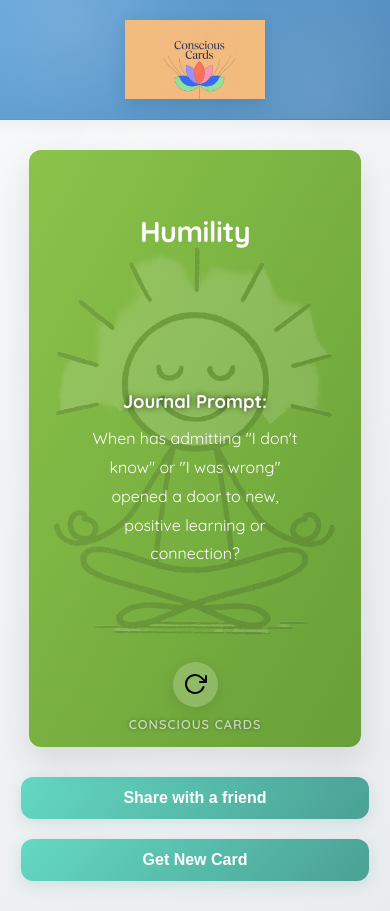
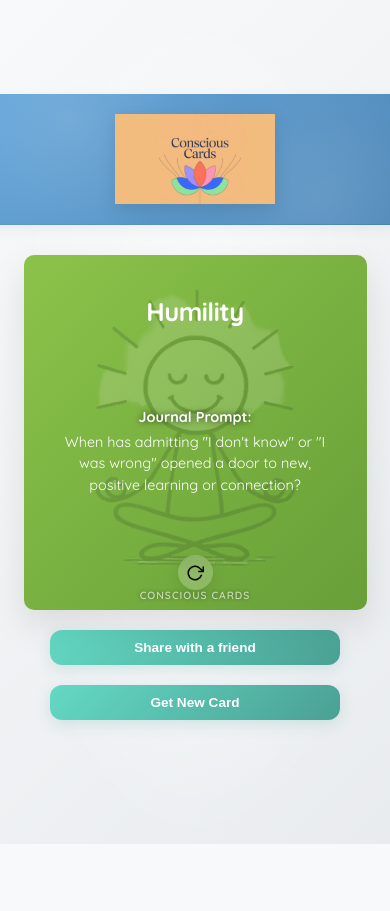
Before and after one commit to ask-andrew/consciouscards, a plain HTML site: page index.html in a window 390 px wide. After the commit the page ends 844 px from the top, so only its background shows below. Drawn offline with nearby package versions, Linux system fonts and the light colour scheme.

Commit message:
Optimize card formatting for mobile to minimize scrolling

```diff
--- a/script.js
+++ b/script.js
@@ -734,7 +734,7 @@
             const randomColor = cardColors[Math.floor(Math.random() * cardColors.length)];
 
             // Apply the random color with a subtle linear gradient to the card-front
-            cardFrontDiv.style.background = `linear-gradient(to bottom right, ${randomColor.primary}, ${randomColor.secondary})`;
+            cardFrontDiv.style.setProperty('background', `linear-gradient(to bottom right, ${randomColor.primary}, ${randomColor.secondary})`, 'important');
 
             // Update content for the front of the card
             cardConcept.textContent = randomCard.Concept;
--- a/style.css
+++ b/style.css
@@ -84,7 +84,7 @@
     }
 
     .header-logo {
-        max-width: 180px;
+        width: 200px;
     }
 }
 
@@ -94,7 +94,7 @@
     }
 
     .header-logo {
-        max-width: 140px;
+        width: 160px;
     }
 }
 
@@ -521,31 +521,57 @@
         width: 200px;
     }
 
-    .header h1 {
-        font-size: 2.6em;
+    /* Card Specific Adjustments */
+    .card {
+        width: 95%; /* Increase width slightly for more content room */
+        margin-bottom: 25px;
     }
 
-    .header-subtitle {
-        font-size: 1.2em;
-    }
-
-    .header-image {
-        max-width: 100px;
-    }
-
-    .card {
-        width: 92%;
-        margin-bottom: 30px;
+    .card-front, .card-back {
+        padding: 30px; /* Reduce padding */
     }
 
     .card-title {
-        font-size: 2em;
-        margin-bottom: 20px;
+        font-size: 1.8em; /* Slightly smaller */
+        margin-bottom: 15px;
+    }
+
+    .card-label {
+        font-size: 1em; /* Slightly smaller */
+        margin-top: 15px;
+        margin-bottom: 5px;
+    }
+
+    .card-text {
+        font-size: 0.95em; /* Slightly smaller */
+        line-height: 1.6;
+    }
+
+    .card-back-reflection-text {
+        font-size: 0.85em;
+        margin: 5px 0;
+    }
+
+    .card-branding {
+        font-size: 0.7em; /* Smaller branding text */
+        bottom: 10px;
+    }
+
+    .flip-button {
+        width: 40px;
+        height: 40px;
+        bottom: 15px;
+        right: 15px;
+    }
+
+    .flip-button svg {
+        width: 20px;
+        height: 20px;
     }
 
     .action-button {
-        padding: 12px 24px;
-        font-size: 1em;
+        padding: 10px 20px;
+        font-size: 0.95em;
     }
 }
 
@@ -558,33 +584,58 @@
         width: 160px;
     }
 
-    .header h1 {
-        font-size: 2.2em;
+    /* Card Specific Adjustments */
+    .card {
+        width: 98%; /* Even wider on very small screens */
+        border-radius: 10px;
+        margin-bottom: 20px;
     }
 
-    .header-subtitle {
-        font-size: 1.1em;
-    }
-
-    .header-image {
-        max-width: 80px;
-    }
-
-    .card {
-        width: 95%;
-        border-radius: 12px;
+    .card-front, .card-back {
+        padding: 20px; /* Further reduce padding */
     }
 
     .card-title {
-        font-size: 1.8em;
+        font-size: 1.6em;
+        margin-bottom: 10px;
+    }
+
+    .card-label {
+        font-size: 0.9em;
+        margin-top: 10px;
+        margin-bottom: 3px;
     }
 
     .card-text {
-        font-size: 1em;
+        font-size: 0.9em;
+        line-height: 1.5;
+    }
+
+    .card-back-reflection-text {
+        font-size: 0.8em;
+        margin: 3px 0;
+    }
+
+    .card-branding {
+        font-size: 0.65em;
+        bottom: 8px;
+    }
+
+    .flip-button {
+        width: 35px;
+        height: 35px;
+        bottom: 10px;
+        right: 10px;
+    }
+
+    .flip-button svg {
+        width: 18px;
+        height: 18px;
     }
 
     .action-button {
         width: 100%;
-        padding: 12px 20px;
+        padding: 10px 15px;
+        font-size: 0.85em;
     }
 }
```
